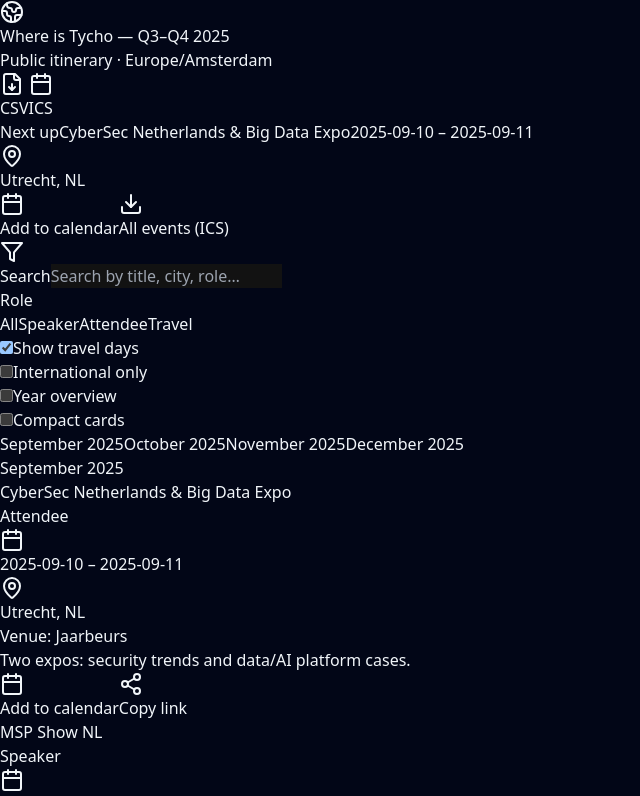
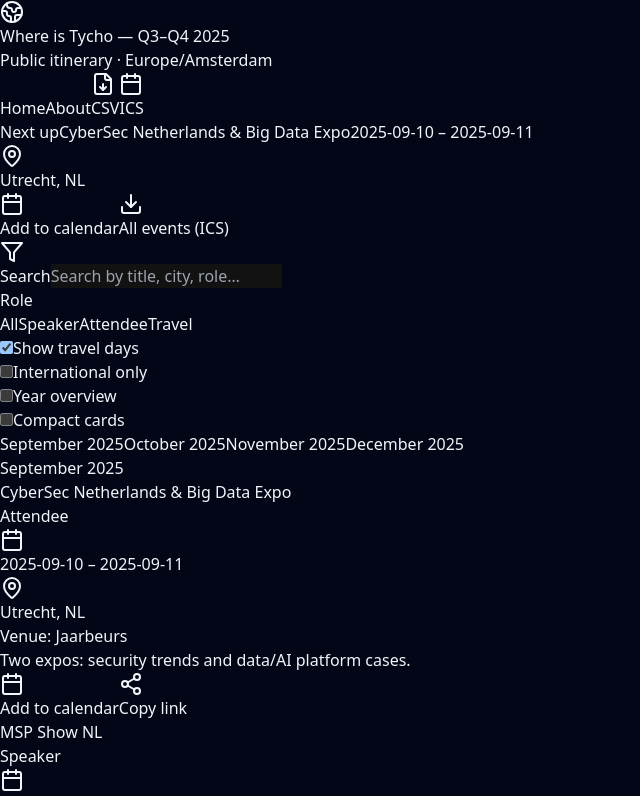
Before and after one commit to TychoLoke/where-is-tycho, a Next.js app: page / in a window 1280 px wide. Shown: the top 796 px of the page, without its empty margins (0-640 px from the left). Built offline with nearby package versions, Linux system fonts and the light colour scheme.

Commit message:
Update page.jsx

```diff
--- a/src/app/page.jsx
+++ b/src/app/page.jsx
@@ -632,12 +632,30 @@
       <h1 className="text-2xl font-semibold tracking-tight">Where is Tycho — Q3–Q4 2025</h1>
       <p className="text-sm text-slate-400">Public itinerary · Europe/Amsterdam</p>
     </div>
-          <div className="hidden md:flex gap-2">
-            <Button variant="outline" onClick={downloadCSV} className="gap-2 border-slate-800 bg-slate-900 text-slate-200 hover:bg-slate-800"><FileDown className="w-4 h-4"/>CSV</Button>
-            <Button onClick={downloadICS} className="gap-2 bg-fuchsia-600 hover:bg-fuchsia-500 text-white border-0"><CalendarIcon className="w-4 h-4"/>ICS</Button>
+    <div className="hidden md:flex items-center gap-2">
+      <Link href="/" className="px-4 py-2 rounded-lg border border-slate-800 bg-slate-900 text-slate-200 hover:bg-slate-800 transition">
+        Home
+      </Link>
+      <Link href="/about" className="px-4 py-2 rounded-lg border border-slate-800 bg-slate-900 text-slate-200 hover:bg-slate-800 transition">
+        About
+      </Link>
+      <Button
+        variant="outline"
+        onClick={downloadCSV}
+        className="gap-2 border-slate-800 bg-slate-900 text-slate-200 hover:bg-slate-800"
+      >
+        <FileDown className="w-4 h-4" /> CSV
+      </Button>
+      <Button
+        onClick={downloadICS}
+        className="gap-2 bg-fuchsia-600 hover:bg-fuchsia-500 text-white border-0"
+      >
+        <CalendarIcon className="w-4 h-4" /> ICS
+      </Button>
     </div>
   </div>
 </header>
+
 
       {/* Next Up strip */}
       <section className="max-w-6xl mx-auto px-6 pt-6">
```
Lines whose indentation alone changed are shown as unchanged.
